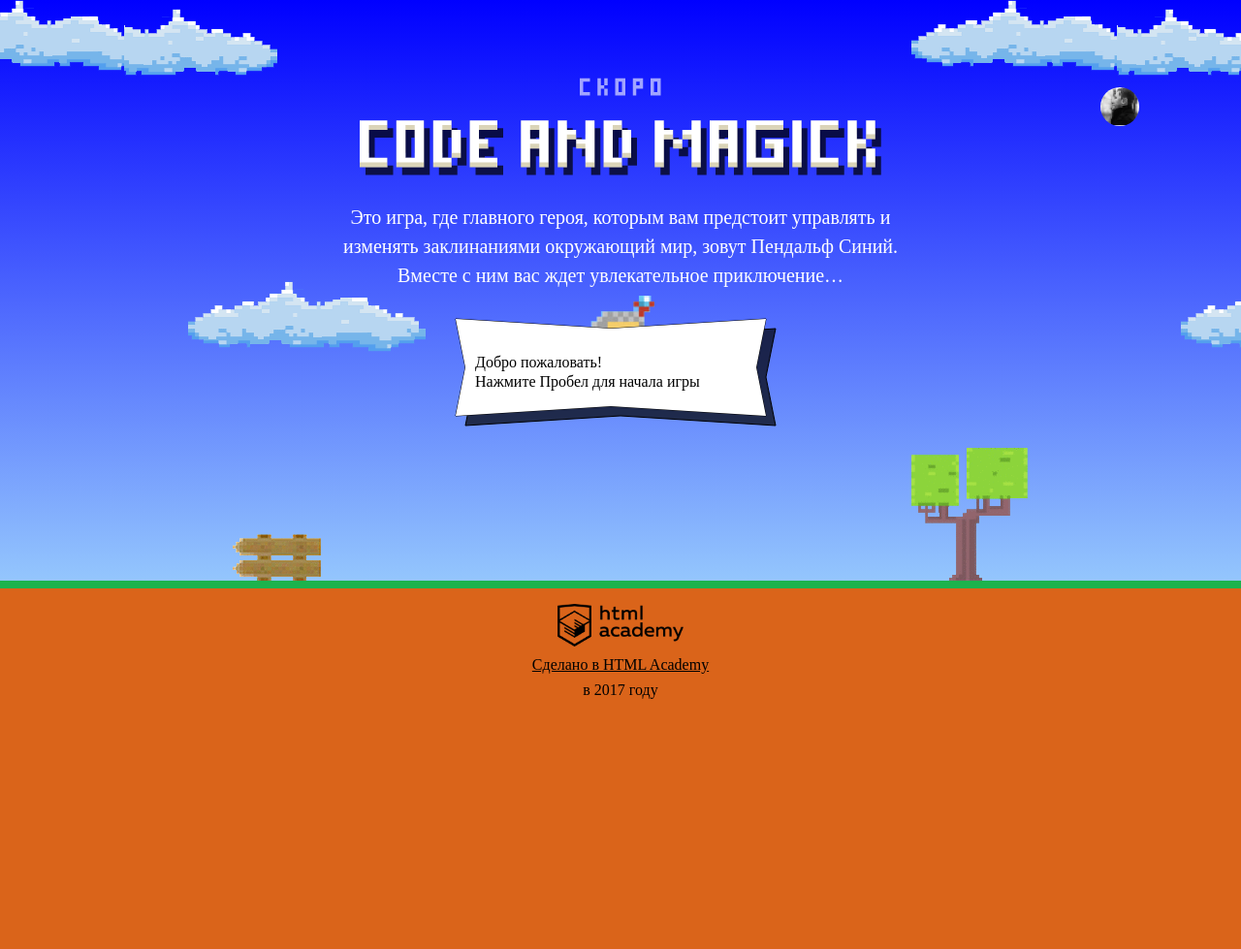
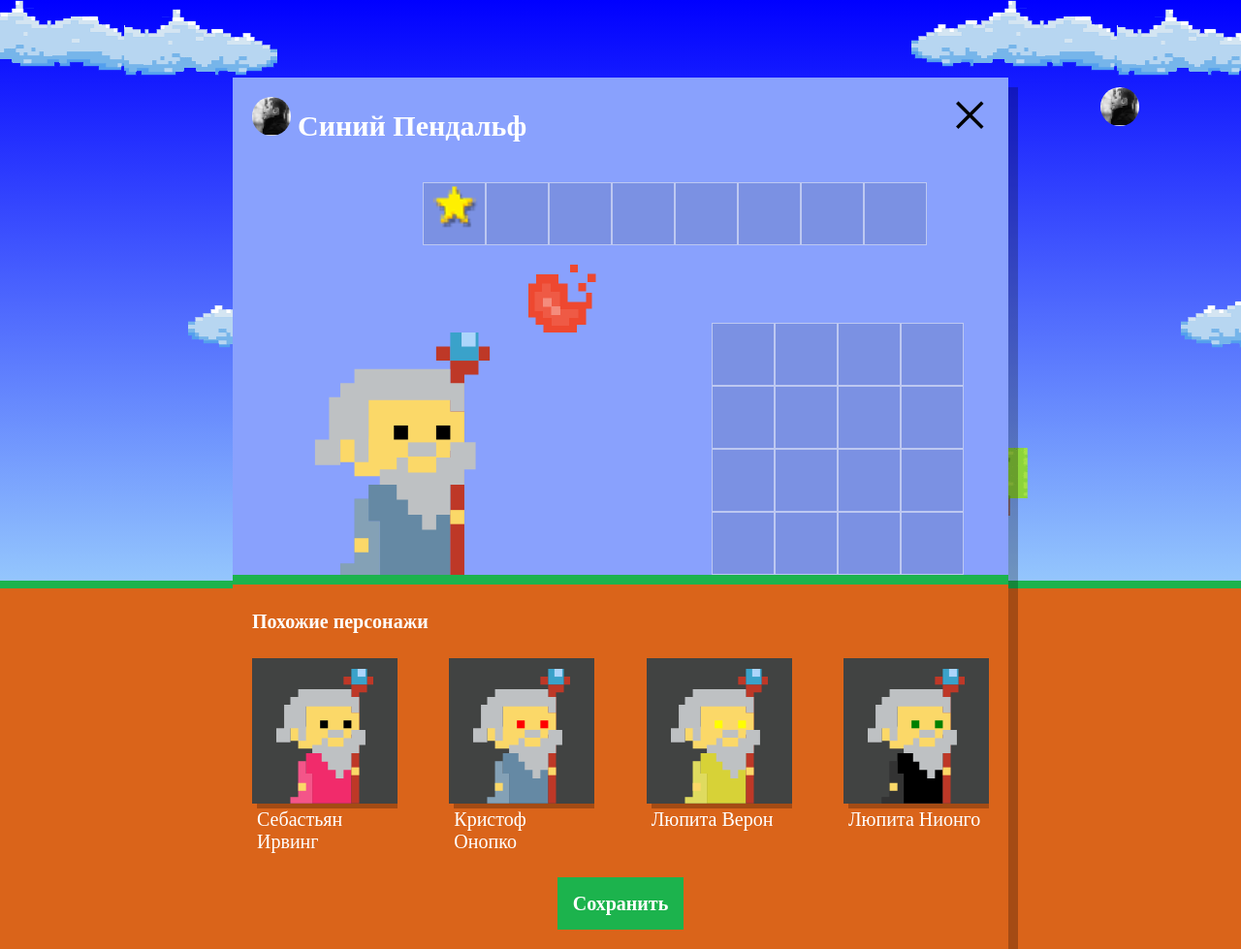
Before and after one commit to AlexandrOlimpiev/993655-code-and-magick-19, a website: page index.html in a window 1280 px wide. Shown: the whole page at 97% size. Before the commit the page ends 800 px from the top, so only its background shows below. Drawn offline with Linux system fonts and the light colour scheme; a web font is replaced by a local one.

Commit message:
Выполнил учебное задание "Нас орда"

```diff
--- a/index.html
+++ b/index.html
@@ -189,6 +189,7 @@
       return height / 3 - getWizardHeight(wizardWidth);
     };
   </script>
+  <script src="js/setup.js"></script>
   <script src="js/stat.js"></script>
   <script src="js/game.js"></script>
 
--- /dev/null
+++ b/js/setup.js
@@ -0,0 +1,52 @@
+'use strict';
+
+var WIZARD_NAMES = ['Иван', 'Хуан', 'Себастьян', 'Мария', 'Кристоф', 'Виктор', 'Юлия', 'Люпита', 'Вашингтон'];
+var WIZARD_SURNAMES = ['да Марья', 'Верон', 'Мирабелла', 'Вальц', 'Онопко', 'Топольницкая', 'Нионго', 'Ирвинг'];
+var COAT_COLORS = ['rgb(101, 137, 164)', 'rgb(241, 43, 107)', 'rgb(146, 100, 161)', 'rgb(56, 159, 117)', 'rgb(215, 210, 55)', 'rgb(0, 0, 0)'];
+var EYES_COLORS = ['black', 'red', 'blue', 'yellow', 'green'];
+var wizards = [];
+
+var getRandomElement = function (listElements) {
+  return listElements[Math.round(Math.random() * (listElements.length - 1))];
+};
+
+var makeWizard = function () {
+  var name = getRandomElement(WIZARD_NAMES) + ' ' + getRandomElement(WIZARD_SURNAMES);
+  var coatColor = getRandomElement(COAT_COLORS);
+  var eyesColor = getRandomElement(EYES_COLORS);
+  return {
+    'name': name,
+    'coatColor': coatColor,
+    'eyesColor': eyesColor
+  };
+};
+
+var getWizards = function () {
+  for (var i = 0; i < 4; i++) {
+    wizards[i] = makeWizard();
+  }
+};
+
+getWizards();
+
+var userDialog = document.querySelector('.setup');
+userDialog.classList.remove('hidden');
+var similarListElement = userDialog.querySelector('.setup-similar-list');
+var similarWizardTemplate = document.querySelector('#similar-wizard-template').content.querySelector('.setup-similar-item');
+
+var renderWizard = function (wizard) {
+  var wizardElement = similarWizardTemplate.cloneNode(true);
+
+  wizardElement.querySelector('.setup-similar-label').textContent = wizard.name;
+  wizardElement.querySelector('.wizard-coat').style.fill = wizard.coatColor;
+  wizardElement.querySelector('.wizard-eyes').style.fill = wizard.eyesColor;
+  return wizardElement;
+};
+
+var fragment = document.createDocumentFragment();
+for (var i = 0; i < 4; i++) {
+  fragment.appendChild(renderWizard(wizards[i]));
+}
+
+similarListElement.appendChild(fragment);
+userDialog.querySelector('.setup-similar').classList.remove('hidden');
```
